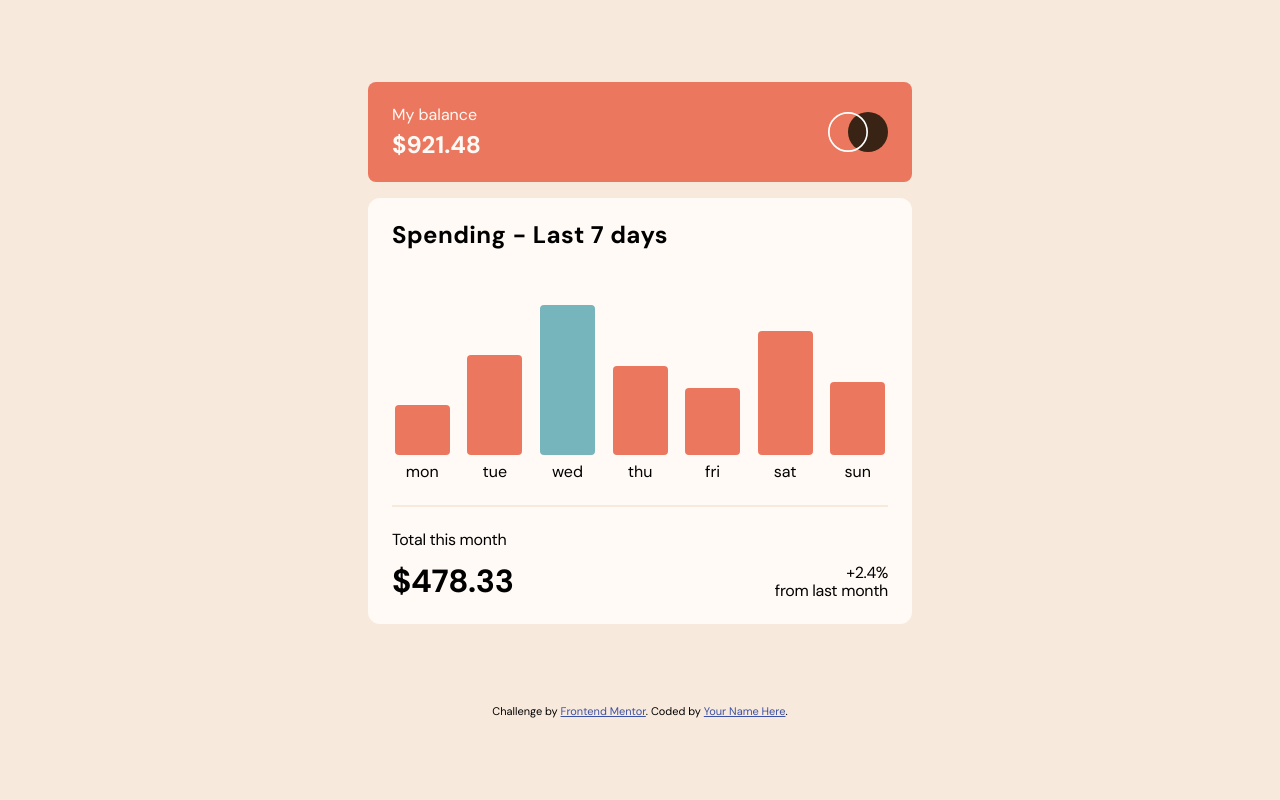
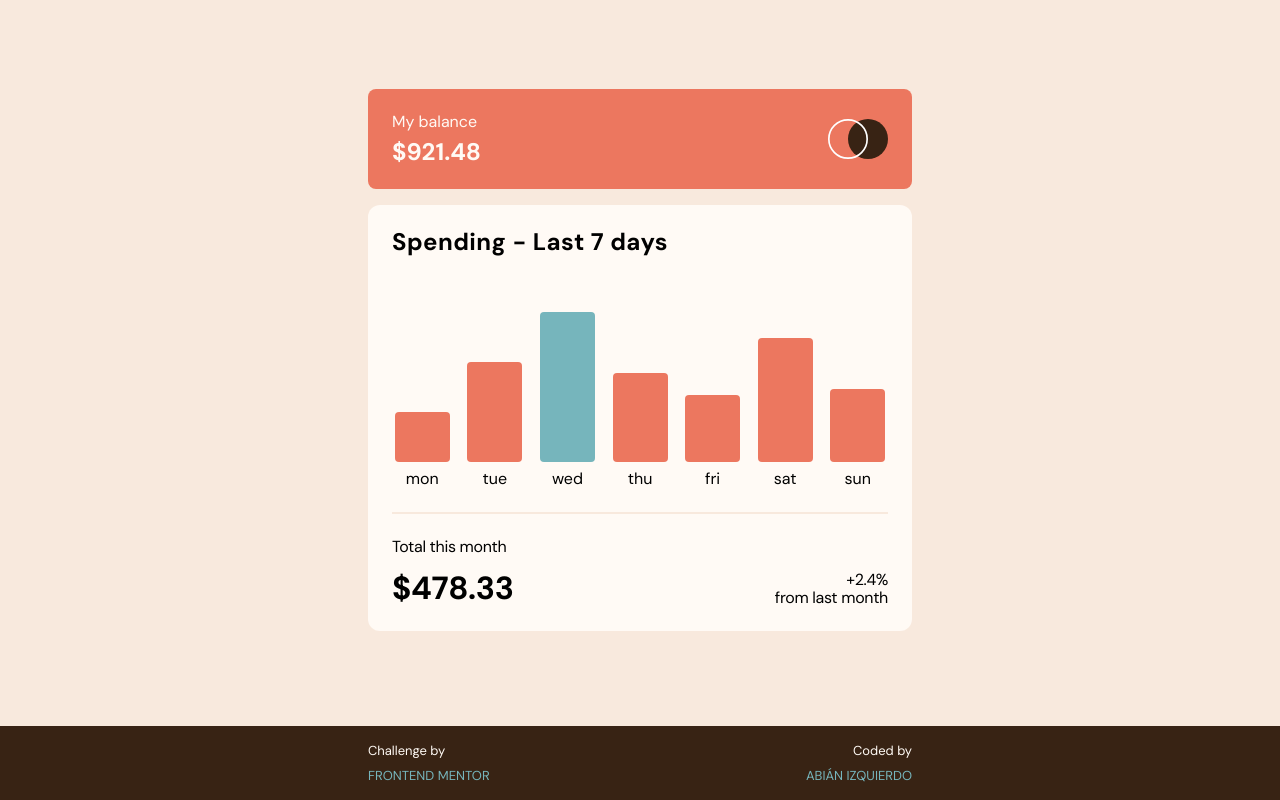
Before and after one commit to abizmo/expenses-chart-component, a Vue app: page / in a window 1280 px wide. Built offline with nearby package versions, Linux system fonts and the light colour scheme.

Commit message:
Update Footer component

```diff
--- a/src/components/Footer.vue
+++ b/src/components/Footer.vue
@@ -1,19 +1,40 @@
 <script setup></script>
 <template>
-  <div class="attribution">
+  <footer>
+    <div class="container flex justify-content-between">
+      <div>
         Challenge by
         <a href="https://www.frontendmentor.io?ref=challenge" target="_blank"
           >Frontend Mentor</a
-    >. Coded by <a href="#">Your Name Here</a>.
+        >
       </div>
+      <div class="align-right">
+        Coded by <a href="https://www.abizmo.dev">Abián Izquierdo</a>
+      </div>
+    </div>
+  </footer>
 </template>
 
 <style scoped>
-  .attribution {
-    font-size: 11px;
-    text-align: center;
+footer {
+  font-size: var(--fs-200);
+  background-color: var(--clr-neutral-800);
+  position: fixed;
+  inset: auto 0 0;
+  color: var(--clr-neutral-200);
+  padding-block: var(--sizes-600);
 }
-  .attribution a {
-    color: hsl(228, 45%, 44%);
+
+a {
+  display: block;
+  color: var(--clr-secondary-500);
+  text-decoration: none;
+  text-transform: uppercase;
+  margin-top: var(--sizes-200);
+}
+
+a:hover {
+  text-decoration: underline;
+  filter: brightness(1.2);
 }
 </style>
```
Lines whose indentation alone changed are shown as unchanged.
